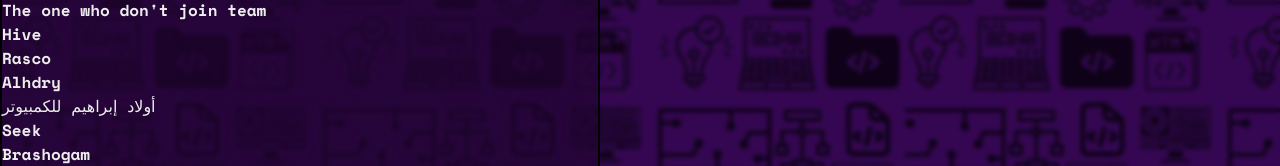
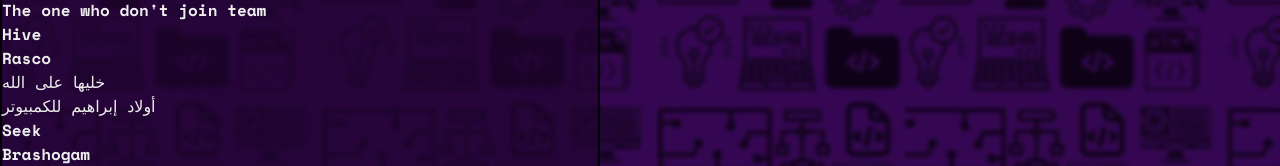
Before and after one commit to husamXA1/psc-hackathon-countdown, a Next.js app: page / in a window 1280 px wide. Shown: the part 464-630 px from the top of the page. Built offline with nearby package versions, Linux system fonts and the light colour scheme; a web font is replaced by a local one.

Commit message:
updated team name

```diff
--- a/src/components/TeamsList.tsx
+++ b/src/components/TeamsList.tsx
@@ -1,5 +1,5 @@
 const teams = [
-    "Alhdry",
+    "خليها على الله",
     "Alnassrh",
     "Brashogam",
     "Code master",
```
